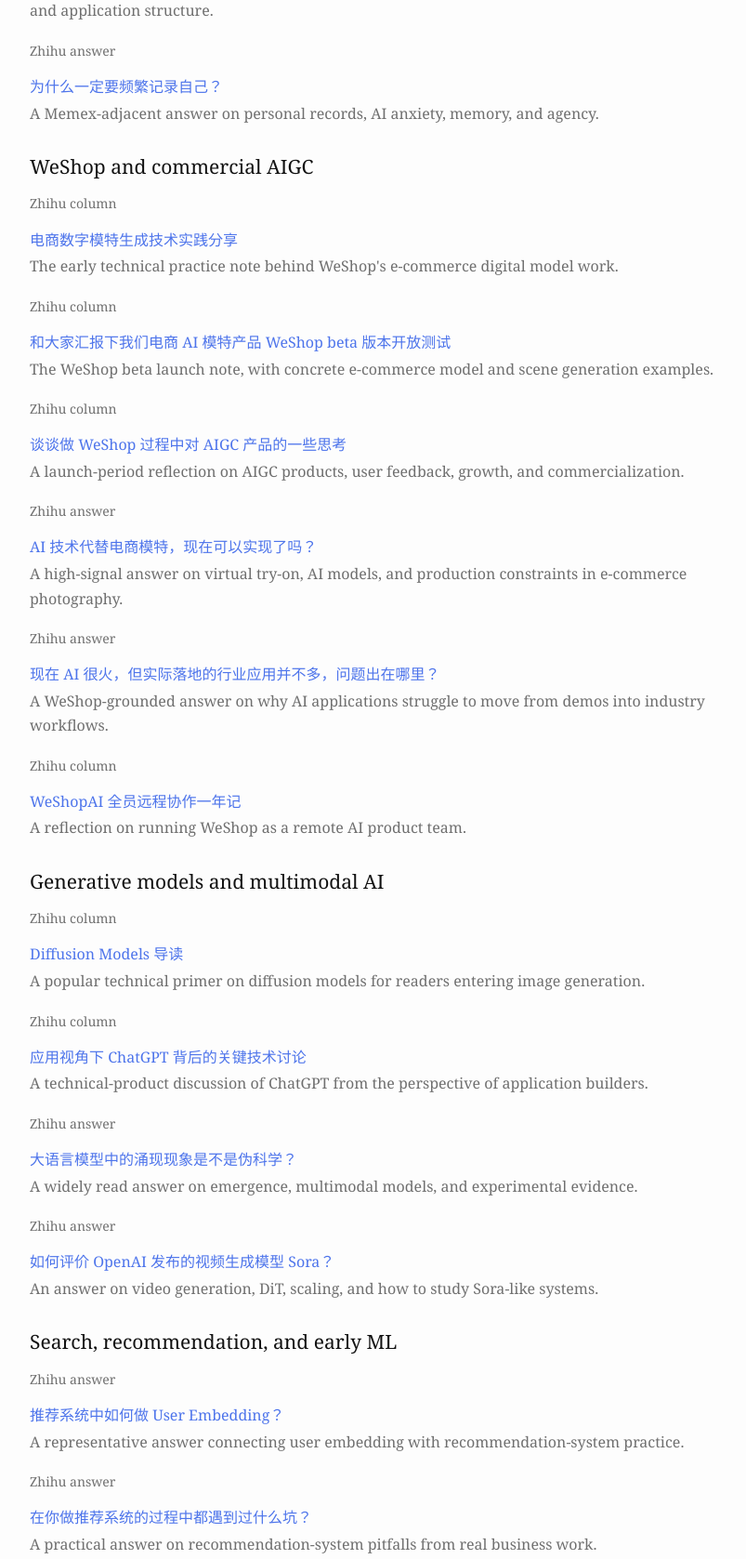
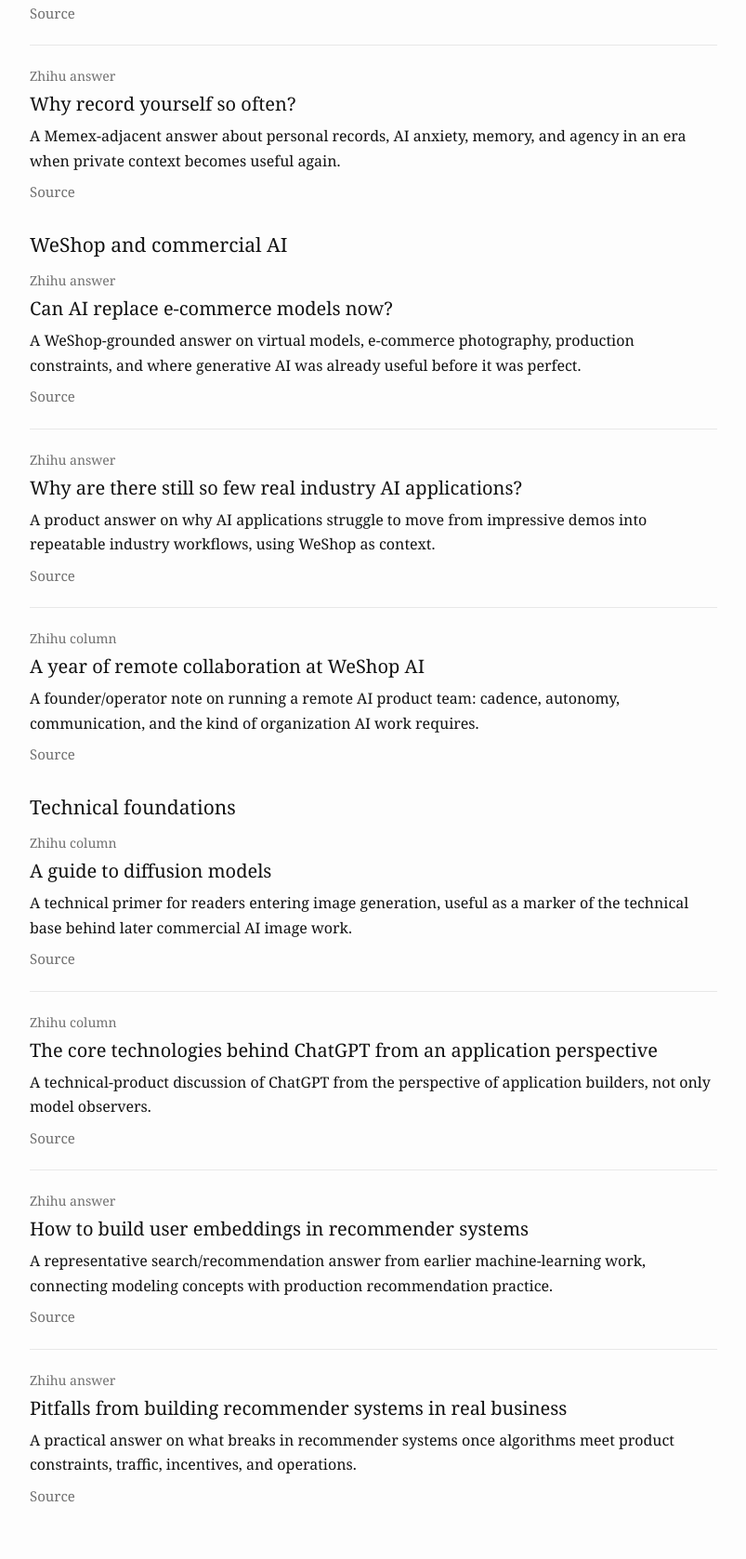
Before and after one commit to whbzju/whbzju.github.io, an Astro site: page /blog in a window 1280 px wide. Shown: the part 1509-3186 px from the top of the page at 93% size, without its empty margins (238-1041 px from the left). Built offline with nearby package versions, Linux system fonts and the light colour scheme; Astro itself is replaced by a stand-in of ours.

Commit message:
Curate bilingual writing and events

```diff
--- a/src/data/profile.ts
+++ b/src/data/profile.ts
@@ -486,224 +486,124 @@
 
 export const writingHighlights = [
   {
-    group: "Current AI products and agents",
-    groupZh: "当前 AI 产品与 Agent",
+    group: "AI products and agents",
+    groupZh: "AI 产品与 Agent",
     type: "Zhihu answer",
     typeZh: "知乎回答",
-    title: "有没有大佬分享一下做 agent 时的一些经验？",
-    href: "https://www.zhihu.com/question/1982512240482619481/answer/2048796907066208530",
+    title: "在研究编程 Agent，Agent 核心就几十行代码，那剩下的几万行到底在解决什么问题？",
+    titleEn: "If an agent core is only a few dozen lines, what are the other tens of thousands of lines for?",
+    href: "https://www.zhihu.com/question/1994057559171167995/answer/2021164259149714484",
     noteEn:
-      "Recent thoughts on AI agent practice, product visibility, and building from concrete ideas.",
-    note: "关于 AI Agent 实践、产品可见性，以及如何把具体想法做出来的近期回答。",
+      "A product-engineering answer on production agents: tools, permissions, validation, application structure, and the gap between a demo loop and a usable product.",
+    note: "从产品工程角度解释生产级 Agent 为什么需要工具、权限、校验和完整应用结构。",
   },
   {
-    group: "Current AI products and agents",
-    groupZh: "当前 AI 产品与 Agent",
+    group: "AI products and agents",
+    groupZh: "AI 产品与 Agent",
     type: "Zhihu answer",
     typeZh: "知乎回答",
     title: "怎么成为一个 AI agent 工程师？",
+    titleEn: "How to become an AI agent engineer",
     href: "https://www.zhihu.com/question/1936375725931361485/answer/1951304824327996800",
     noteEn:
-      "A practical answer connecting AI agent engineering with Memex, local-first personal AI, and product building.",
+      "A practical answer connecting agent engineering with Memex, local-first personal AI, and the product work behind reliable agent experiences.",
     note: "从 AI Agent 工程聊到 Memex、local-first 个人 AI 和产品构建。",
   },
   {
-    group: "Current AI products and agents",
-    groupZh: "当前 AI 产品与 Agent",
-    type: "Zhihu answer",
-    typeZh: "知乎回答",
-    title: "在研究编程 Agent，Agent 核心就几十行代码，那剩下的几万行到底在解决什么问题？",
-    href: "https://www.zhihu.com/question/1994057559171167995/answer/2021164259149714484",
-    noteEn:
-      "A product-engineering answer on why production agents need tools, permissions, validation, and application structure.",
-    note: "从产品工程角度解释生产级 Agent 为什么需要工具、权限、校验和完整应用结构。",
-  },
-  {
-    group: "Current AI products and agents",
-    groupZh: "当前 AI 产品与 Agent",
+    group: "AI products and agents",
+    groupZh: "AI 产品与 Agent",
     type: "Zhihu answer",
     typeZh: "知乎回答",
     title: "为什么一定要频繁记录自己？",
+    titleEn: "Why record yourself so often?",
     href: "https://www.zhihu.com/question/1925936172162605365/answer/2016262442049634843",
     noteEn:
-      "A Memex-adjacent answer on personal records, AI anxiety, memory, and agency.",
+      "A Memex-adjacent answer about personal records, AI anxiety, memory, and agency in an era when private context becomes useful again.",
     note: "延伸 Memex 的产品理念，讨论个人记录、AI 焦虑、记忆和主体性。",
   },
   {
-    group: "WeShop and commercial AIGC",
-    groupZh: "WeShop 与商业 AIGC",
-    type: "Zhihu column",
-    typeZh: "知乎专栏",
-    title: "电商数字模特生成技术实践分享",
-    href: "https://zhuanlan.zhihu.com/p/621970429",
-    noteEn:
-      "The early technical practice note behind WeShop's e-commerce digital model work.",
-    note: "WeShop 早期电商数字模特方向的技术实践记录。",
-  },
-  {
-    group: "WeShop and commercial AIGC",
-    groupZh: "WeShop 与商业 AIGC",
-    type: "Zhihu column",
-    typeZh: "知乎专栏",
-    title: "和大家汇报下我们电商 AI 模特产品 WeShop beta 版本开放测试",
-    href: "https://zhuanlan.zhihu.com/p/629144911",
-    noteEn:
-      "The WeShop beta launch note, with concrete e-commerce model and scene generation examples.",
-    note: "WeShop beta 开放测试说明，包含电商换模特、换场景等具体例子。",
-  },
-  {
-    group: "WeShop and commercial AIGC",
-    groupZh: "WeShop 与商业 AIGC",
-    type: "Zhihu column",
-    typeZh: "知乎专栏",
-    title: "谈谈做 WeShop 过程中对 AIGC 产品的一些思考",
-    href: "https://zhuanlan.zhihu.com/p/633513013",
-    noteEn:
-      "A launch-period reflection on AIGC products, user feedback, growth, and commercialization.",
-    note: "关于 AIGC 产品、用户反馈、增长和商业化的发布期思考。",
-  },
-  {
-    group: "WeShop and commercial AIGC",
-    groupZh: "WeShop 与商业 AIGC",
+    group: "WeShop and commercial AI",
+    groupZh: "WeShop 与商业 AI",
     type: "Zhihu answer",
     typeZh: "知乎回答",
     title: "AI 技术代替电商模特，现在可以实现了吗？",
+    titleEn: "Can AI replace e-commerce models now?",
     href: "https://www.zhihu.com/question/590884963/answer/2983851310",
     noteEn:
-      "A high-signal answer on virtual try-on, AI models, and production constraints in e-commerce photography.",
+      "A WeShop-grounded answer on virtual models, e-commerce photography, production constraints, and where generative AI was already useful before it was perfect.",
     note: "关于虚拟试衣、AI 模特和电商商拍生产约束的代表性回答。",
   },
   {
-    group: "WeShop and commercial AIGC",
-    groupZh: "WeShop 与商业 AIGC",
+    group: "WeShop and commercial AI",
+    groupZh: "WeShop 与商业 AI",
     type: "Zhihu answer",
     typeZh: "知乎回答",
     title: "现在 AI 很火，但实际落地的行业应用并不多，问题出在哪里？",
+    titleEn: "Why are there still so few real industry AI applications?",
     href: "https://www.zhihu.com/question/635835356/answer/3388639454",
     noteEn:
-      "A WeShop-grounded answer on why AI applications struggle to move from demos into industry workflows.",
+      "A product answer on why AI applications struggle to move from impressive demos into repeatable industry workflows, using WeShop as context.",
     note: "用 WeShop 经验回答 AI 应用为什么难从 demo 进入行业工作流。",
   },
   {
-    group: "WeShop and commercial AIGC",
-    groupZh: "WeShop 与商业 AIGC",
+    group: "WeShop and commercial AI",
+    groupZh: "WeShop 与商业 AI",
     type: "Zhihu column",
     typeZh: "知乎专栏",
     title: "WeShopAI 全员远程协作一年记",
+    titleEn: "A year of remote collaboration at WeShop AI",
     href: "https://zhuanlan.zhihu.com/p/1910357861290210251",
     noteEn:
-      "A reflection on running WeShop as a remote AI product team.",
+      "A founder/operator note on running a remote AI product team: cadence, autonomy, communication, and the kind of organization AI work requires.",
     note: "从团队 leader 视角记录 WeShop 全员远程协作一年的体感和组织判断。",
   },
   {
-    group: "Generative models and multimodal AI",
-    groupZh: "生成模型与多模态 AI",
+    group: "Technical foundations",
+    groupZh: "技术理解",
     type: "Zhihu column",
     typeZh: "知乎专栏",
     title: "Diffusion Models 导读",
+    titleEn: "A guide to diffusion models",
     href: "https://zhuanlan.zhihu.com/p/591720296",
     noteEn:
-      "A popular technical primer on diffusion models for readers entering image generation.",
+      "A technical primer for readers entering image generation, useful as a marker of the technical base behind later commercial AI image work.",
     note: "面向图像生成入门读者的 Diffusion Models 技术导读。",
   },
   {
-    group: "Generative models and multimodal AI",
-    groupZh: "生成模型与多模态 AI",
+    group: "Technical foundations",
+    groupZh: "技术理解",
     type: "Zhihu column",
     typeZh: "知乎专栏",
     title: "应用视角下 ChatGPT 背后的关键技术讨论",
+    titleEn: "The core technologies behind ChatGPT from an application perspective",
     href: "https://zhuanlan.zhihu.com/p/609624863",
     noteEn:
-      "A technical-product discussion of ChatGPT from the perspective of application builders.",
+      "A technical-product discussion of ChatGPT from the perspective of application builders, not only model observers.",
     note: "从应用构建者视角讨论 ChatGPT 背后的关键技术。",
   },
   {
-    group: "Generative models and multimodal AI",
-    groupZh: "生成模型与多模态 AI",
-    type: "Zhihu answer",
-    typeZh: "知乎回答",
-    title: "大语言模型中的涌现现象是不是伪科学？",
-    href: "https://www.zhihu.com/question/587177332/answer/2921362654",
-    noteEn:
-      "A widely read answer on emergence, multimodal models, and experimental evidence.",
-    note: "关于涌现、多模态模型和实验结果的高赞回答。",
-  },
-  {
-    group: "Generative models and multimodal AI",
-    groupZh: "生成模型与多模态 AI",
-    type: "Zhihu answer",
-    typeZh: "知乎回答",
-    title: "如何评价 OpenAI 发布的视频生成模型 Sora？",
-    href: "https://www.zhihu.com/question/644463888/answer/3397557704",
-    noteEn:
-      "An answer on video generation, DiT, scaling, and how to study Sora-like systems.",
-    note: "关于视频生成、DiT、scaling 和 Sora 类系统学习资料的回答。",
-  },
-  {
-    group: "Search, recommendation, and early ML",
-    groupZh: "搜索推荐与早期机器学习",
+    group: "Technical foundations",
+    groupZh: "技术理解",
     type: "Zhihu answer",
     typeZh: "知乎回答",
     title: "推荐系统中如何做 User Embedding？",
+    titleEn: "How to build user embeddings in recommender systems",
     href: "https://www.zhihu.com/question/336110178/answer/848660398",
     noteEn:
-      "A representative answer connecting user embedding with recommendation-system practice.",
+      "A representative search/recommendation answer from earlier machine-learning work, connecting modeling concepts with production recommendation practice.",
     note: "把 User Embedding 和推荐系统实践联系起来的代表性回答。",
   },
   {
-    group: "Search, recommendation, and early ML",
-    groupZh: "搜索推荐与早期机器学习",
+    group: "Technical foundations",
+    groupZh: "技术理解",
     type: "Zhihu answer",
     typeZh: "知乎回答",
     title: "在你做推荐系统的过程中都遇到过什么坑？",
+    titleEn: "Pitfalls from building recommender systems in real business",
     href: "https://www.zhihu.com/question/32218407/answer/555385513",
     noteEn:
-      "A practical answer on recommendation-system pitfalls from real business work.",
+      "A practical answer on what breaks in recommender systems once algorithms meet product constraints, traffic, incentives, and operations.",
     note: "来自真实业务经验的推荐系统踩坑总结。",
-  },
-  {
-    group: "Search, recommendation, and early ML",
-    groupZh: "搜索推荐与早期机器学习",
-    type: "Zhihu answer",
-    typeZh: "知乎回答",
-    title: "如何评价 Airbnb 的 Real-time Personalization 获得 2018 KDD 最佳论文？",
-    href: "https://www.zhihu.com/question/302288216/answer/530729525",
-    noteEn:
-      "A popular answer and paper reading note on real-time personalization.",
-    note: "关于 Airbnb 实时个性化论文的高赞解读和推荐系统实践延展。",
-  },
-  {
-    group: "Search, recommendation, and early ML",
-    groupZh: "搜索推荐与早期机器学习",
-    type: "Zhihu answer",
-    typeZh: "知乎回答",
-    title: "在做算法工程师的道路上，你掌握了什么概念或技术使你感觉自我提升突飞猛进？",
-    href: "https://www.zhihu.com/question/436874654/answer/1806138992",
-    noteEn:
-      "A career and craft answer on search, recommendation, ads, and algorithm-engineer growth.",
-    note: "关于搜索、推荐、广告和算法工程师成长路径的代表性回答。",
-  },
-  {
-    group: "Search, recommendation, and early ML",
-    groupZh: "搜索推荐与早期机器学习",
-    type: "Zhihu column",
-    typeZh: "知乎专栏",
-    title: "电商直播流量分配算法优化总结",
-    href: "https://zhuanlan.zhihu.com/p/157333568",
-    noteEn:
-      "A Mogujie-era practice note on traffic allocation algorithms for live commerce.",
-    note: "蘑菇街时期关于电商直播流量分配算法迭代的实践总结。",
-  },
-  {
-    group: "Search, recommendation, and early ML",
-    groupZh: "搜索推荐与早期机器学习",
-    type: "Zhihu column",
-    typeZh: "知乎专栏",
-    title: "强烈推荐一个播放几十万的 B 站机器学习 UP 主 shuhuai008",
-    href: "https://zhuanlan.zhihu.com/p/83392214",
-    noteEn:
-      "A highly saved machine-learning learning-resource post, visible in Zhihu's top-voted list.",
-    note: "知乎高赞机器学习学习资源推荐，也是早期机器学习内容里传播较广的一篇。",
   },
 ];
 
--- a/src/pages/blog/[slug].astro
+++ b/src/pages/blog/[slug].astro
@@ -30,14 +30,14 @@
         <span>{post.date}</span>
         <span>·</span>
         <a href={post.sourceUrl}>
-          <span data-lang-content="en">Original on Zhihu</span>
+          <span data-lang-content="en">Chinese original on Zhihu</span>
           <span data-lang-content="zh">知乎原文</span>
         </a>
       </p>
       <p class="post-deck" data-lang-content="en">{post.excerptEn}</p>
       <p class="post-deck" data-lang-content="zh">{post.excerptZh}</p>
       <p class="post-language-note">
-        <span data-lang-content="en">Translated from the original Chinese essay.</span>
+        <span data-lang-content="en">English translation provided here; the Zhihu link is the original source.</span>
         <span data-lang-content="zh">中文为知乎原文，英文为译文。</span>
       </p>
     </header>
--- a/src/pages/blog/index.astro
+++ b/src/pages/blog/index.astro
@@ -69,16 +69,16 @@
       <div class="section-header">
         <div>
           <p class="eyebrow">
-            <span data-lang-content="en">Zhihu index</span>
-            <span data-lang-content="zh">知乎索引</span>
+            <span data-lang-content="en">Selected notes</span>
+            <span data-lang-content="zh">精选笔记</span>
           </p>
           <h2>
-            <span data-lang-content="en">Selected Zhihu posts and answers.</span>
-            <span data-lang-content="zh">知乎代表文章与回答。</span>
+            <span data-lang-content="en">Product, technical, and product-thinking notes.</span>
+            <span data-lang-content="zh">产品、技术和产品判断。</span>
           </h2>
         </div>
-        <p class="section-lead" data-lang-content="en">External links for now; the strongest pieces can later become full bilingual pages with images preserved.</p>
-        <p class="section-lead" data-lang-content="zh">这一组先保留外链，后面可以挑最重要的内容迁移成保留图片的中英双语全文。</p>
+        <p class="section-lead" data-lang-content="en">A smaller set of representative public notes. English readers get translated titles and context here; Chinese originals remain as sources.</p>
+        <p class="section-lead" data-lang-content="zh">这一组只保留更能代表产品实践、技术理解和产品理念的内容。中文原文作为来源保留。</p>
       </div>
 
       {highlightGroups.map((group) => (
@@ -87,16 +87,23 @@
             <span data-lang-content="en">{group.group}</span>
             <span data-lang-content="zh">{group.groupZh}</span>
           </h3>
-          <ul class="plain-list">
+          <ul class="writing-note-list">
             {group.items.map((item) => (
-              <li>
-                <span class="item-source">
+              <li class="writing-note">
+                <div class="event-meta">
                   <span data-lang-content="en">{item.type}</span>
                   <span data-lang-content="zh">{item.typeZh}</span>
-                </span>
-                <a href={item.href}>{item.title}</a>
-                <span data-lang-content="en">{item.noteEn}</span>
-                <span data-lang-content="zh">{item.note}</span>
+                </div>
+                <h4>
+                  <span data-lang-content="en">{item.titleEn}</span>
+                  <span data-lang-content="zh">{item.title}</span>
+                </h4>
+                <p data-lang-content="en">{item.noteEn}</p>
+                <p data-lang-content="zh">{item.note}</p>
+                <a class="event-link" href={item.href} target="_blank" rel="noopener noreferrer">
+                  <span data-lang-content="en">Source</span>
+                  <span data-lang-content="zh">中文原文</span>
+                </a>
               </li>
             ))}
           </ul>
--- a/src/styles/global.css
+++ b/src/styles/global.css
@@ -430,6 +430,38 @@
   color: var(--text);
 }
 
+.writing-note-list {
+  margin: 0 0 28px;
+  padding: 0;
+  list-style: none;
+}
+
+.writing-note {
+  margin: 0 0 22px;
+  padding: 0 0 22px;
+  border-bottom: 1px solid var(--line);
+}
+
+.writing-note:last-child {
+  margin-bottom: 0;
+  padding-bottom: 0;
+  border-bottom: 0;
+}
+
+.writing-note h4 {
+  margin: 0 0 8px;
+  font-size: 20px;
+  font-weight: 400;
+  line-height: 1.35;
+  overflow-wrap: break-word;
+}
+
+.writing-note p {
+  margin: 0;
+  line-height: 1.65;
+  overflow-wrap: break-word;
+}
+
 .split-panel {
   display: block;
   margin: 0;
```
Also changed, not shown: src/pages/events/index.astro (+20 -5 lines).
